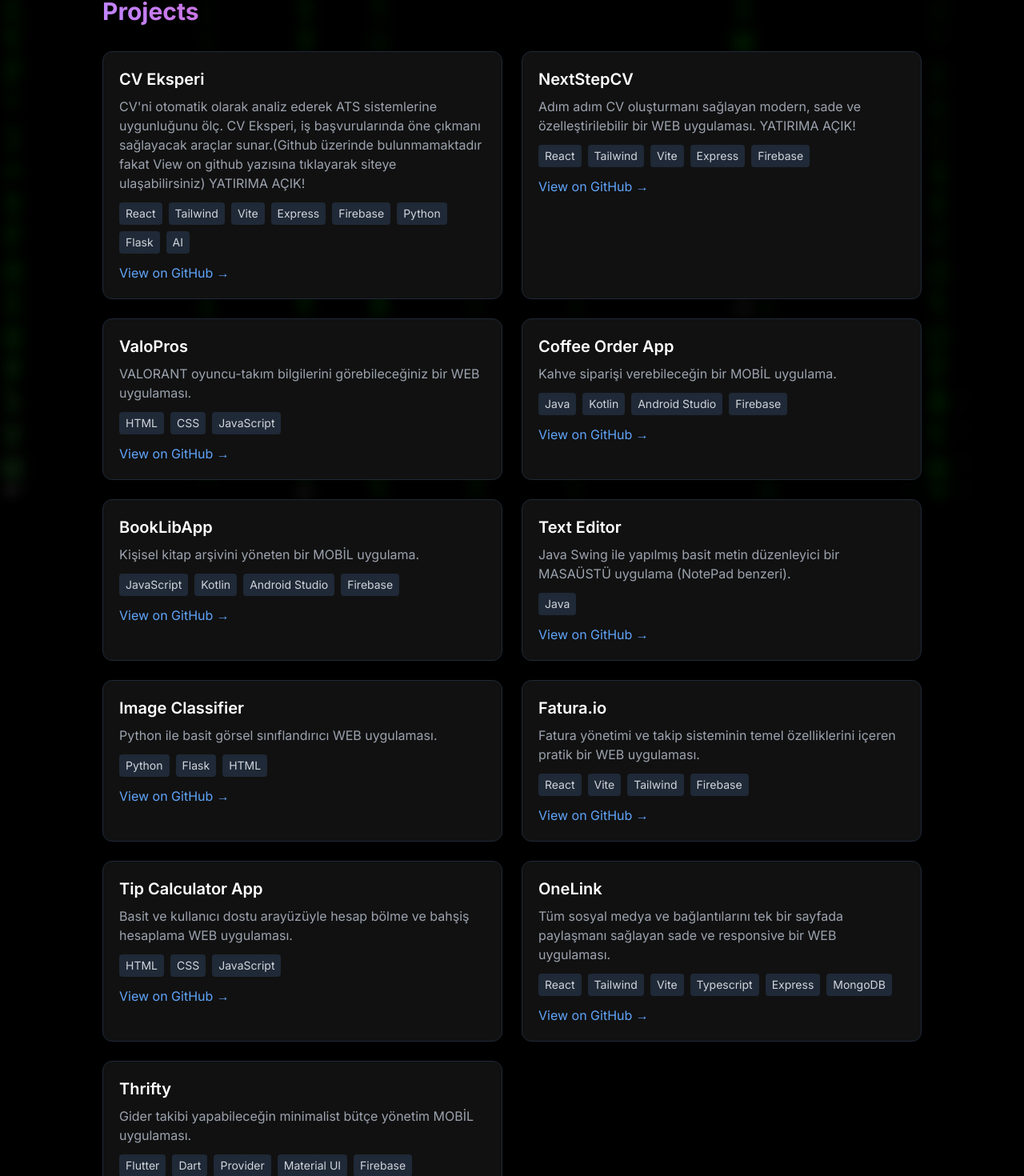
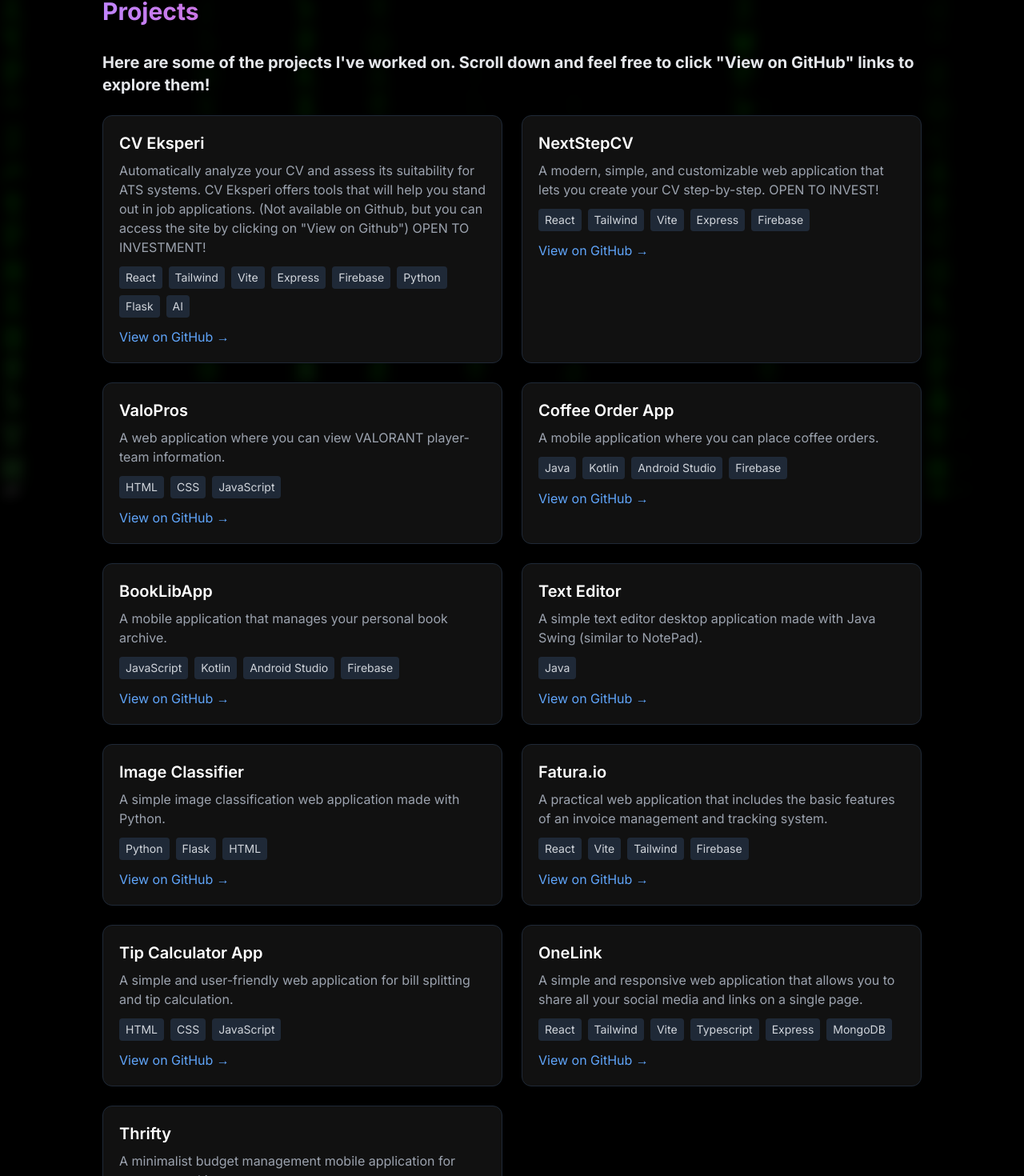
Before and after one commit to ChemieAi/portfolio, a React (Vite) app: page /#/projects in a window 1280 px wide. Shown: the part 180-1650 px from the top of the page at 80% size. Built offline with nearby package versions, Linux system fonts and the light colour scheme.

Commit message:
ufak bi ui fix ve project lang fix

```diff
--- a/src/pages/Contact.jsx
+++ b/src/pages/Contact.jsx
@@ -4,9 +4,9 @@ const Contact = () => {
     return (
         <motion.section
             className="py-12"
-            initial={{ opacity: 0, y: 30 }}
-            animate={{ opacity: 1, y: 0 }}
-            exit={{ opacity: 0, y: -30 }}
+            initial={{ opacity: 0, x: 30 }}
+            animate={{ opacity: 1, x: 0 }}
+            exit={{ opacity: 0, x: -30 }}
             transition={{ duration: 0.4 }}
         >
             <section className="py-12">
--- a/src/pages/Projects.jsx
+++ b/src/pages/Projects.jsx
@@ -3,67 +3,67 @@ import { motion } from 'framer-motion';
 const projects = [
     {
         title: "CV Eksperi",
-        description: "CV'ni otomatik olarak analiz ederek ATS sistemlerine uygunluğunu ölç. CV Eksperi, iş başvurularında öne çıkmanı sağlayacak araçlar sunar.(Github üzerinde bulunmamaktadır fakat View on github yazısına tıklayarak siteye ulaşabilirsiniz) YATIRIMA AÇIK!",
+        description: "Automatically analyze your CV and assess its suitability for ATS systems. CV Eksperi offers tools that will help you stand out in job applications. (Not available on Github, but you can access the site by clicking on \"View on Github\") OPEN TO INVESTMENT!",
         technologies: ["React", "Tailwind", "Vite", "Express", "Firebase", "Python", "Flask", "AI"],
         github: "https://cveksperi.com",
     },
     {
         title: "NextStepCV",
-        description: "Adım adım CV oluşturmanı sağlayan modern, sade ve özelleştirilebilir bir WEB uygulaması. YATIRIMA AÇIK!",
+        description: "A modern, simple, and customizable web application that lets you create your CV step-by-step. OPEN TO INVEST!",
         technologies: ["React", "Tailwind", "Vite", "Express", "Firebase"],
         github: "https://github.com/ChemieAi/NextStep",
     },
     {
         title: "ValoPros",
-        description: "VALORANT oyuncu-takım bilgilerini görebileceğiniz bir WEB uygulaması.",
+        description: "A web application where you can view VALORANT player-team information.",
         technologies: ["HTML", "CSS", "JavaScript"],
         github: "https://github.com/ChemieAi/ValoPros",
     },
     {
         title: "Coffee Order App",
-        description: "Kahve siparişi verebileceğin bir MOBİL uygulama.",
+        description: "A mobile application where you can place coffee orders.",
         technologies: ["Java", "Kotlin", "Android Studio", "Firebase"],
         github: "https://github.com/ChemieAi/coffeeorderappone",
     },
     {
         title: "BookLibApp",
-        description: "Kişisel kitap arşivini yöneten bir MOBİL uygulama.",
+        description: "A mobile application that manages your personal book archive.",
         technologies: ["JavaScript", "Kotlin", "Android Studio", "Firebase"],
         github: "https://github.com/ChemieAi/booklibapp",
     },
     {
         title: "Text Editor",
-        description: "Java Swing ile yapılmış basit metin düzenleyici bir MASAÜSTÜ uygulama (NotePad benzeri).",
+        description: "A simple text editor desktop application made with Java Swing (similar to NotePad).",
         technologies: ["Java"],
         github: "https://github.com/ChemieAi/texr-editor-new",
     },
     {
         title: "Image Classifier",
-        description: "Python ile basit görsel sınıflandırıcı WEB uygulaması.",
+        description: "A simple image classification web application made with Python.",
         technologies: ["Python", "Flask", "HTML"],
         github: "https://github.com/ChemieAi/imageClassifactionwebapp",
     },
     {
         title: "Fatura.io",
-        description: "Fatura yönetimi ve takip sisteminin temel özelliklerini içeren pratik bir WEB uygulaması.",
+        description: "A practical web application that includes the basic features of an invoice management and tracking system.",
         technologies: ["React", "Vite", "Tailwind", "Firebase"],
         github: "https://github.com/ChemieAi/fatura-io",
     },
     {
         title: "Tip Calculator App",
-        description: "Basit ve kullanıcı dostu arayüzüyle hesap bölme ve bahşiş hesaplama WEB uygulaması.",
+        description: "A simple and user-friendly web application for bill splitting and tip calculation.",
         technologies: ["HTML", "CSS", "JavaScript"],
         github: "https://github.com/ChemieAi/tip-calculator-app",
     },
     {
         title: "OneLink",
-        description: "Tüm sosyal medya ve bağlantılarını tek bir sayfada paylaşmanı sağlayan sade ve responsive bir WEB uygulaması.",
+        description: "A simple and responsive web application that allows you to share all your social media and links on a single page.",
         technologies: ["React", "Tailwind", "Vite", "Typescript", "Express", "MongoDB"],
         github: "https://github.com/ChemieAi/one-link",
     },
     {
         title: "Thrifty",
-        description: "Gider takibi yapabileceğin minimalist bütçe yönetim MOBİL uygulaması.",
+        description: "A minimalist budget management mobile application for expense tracking.",
         technologies: ["Flutter", "Dart", "Provider", "Material UI", "Firebase"],
         github: "https://github.com/ChemieAi/thrifty",
     }
@@ -81,6 +81,7 @@ const Projects = () => {
         >
             <section className="py-8">
                 <h2 className="text-3xl mb-8 font-extrabold bg-gradient-to-r from-purple-400 via-pink-500 to-red-500 text-transparent bg-clip-text">Projects</h2>
+                <h3 className="text-xl mb-6 font-extrabold text-gray-200">Here are some of the projects I've worked on. Scroll down and feel free to click "View on GitHub" links to explore them!</h3>
                 <div className="grid md:grid-cols-2 gap-6">
                     {projects.map((project, index) => (
                         <div
```
